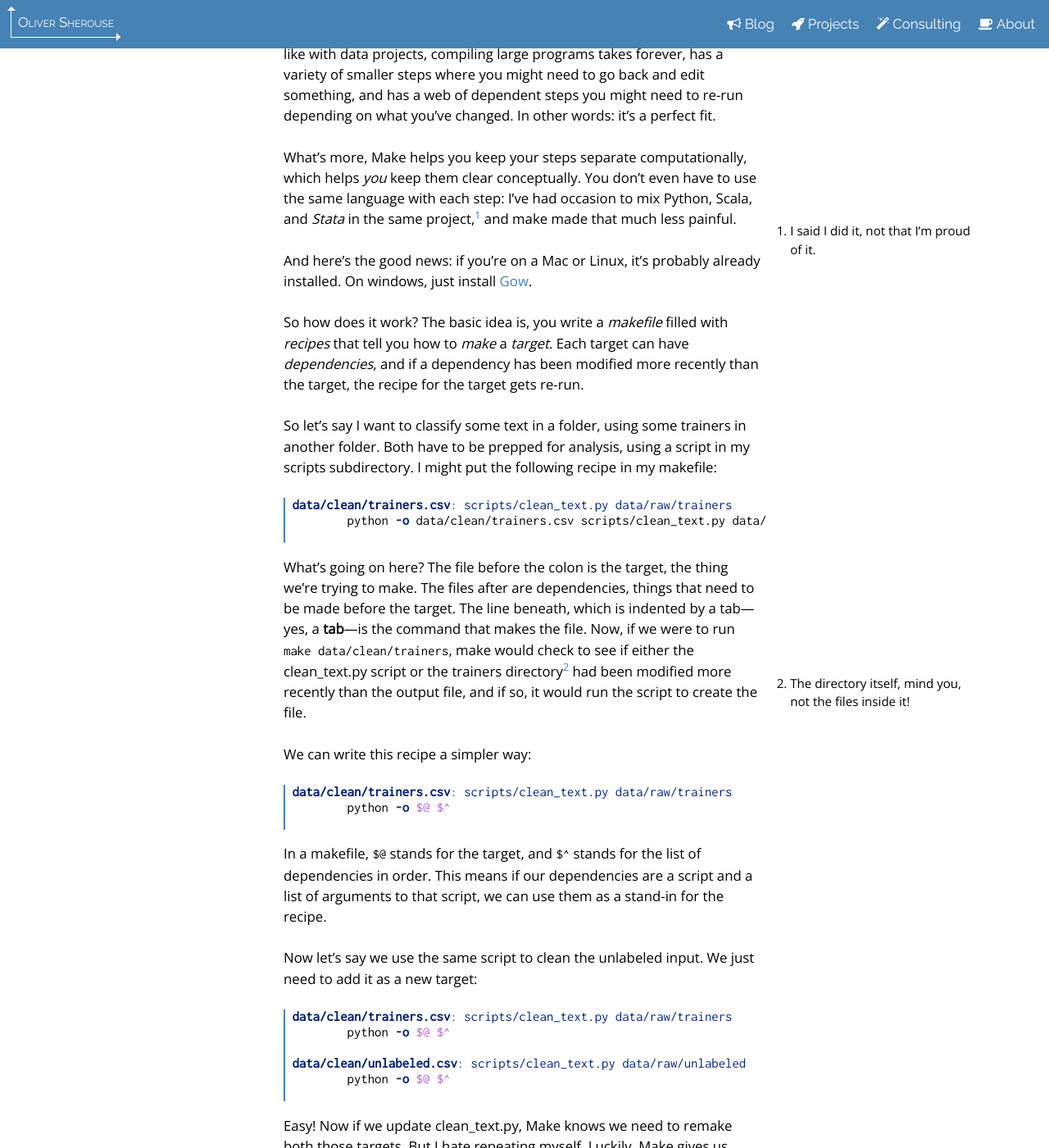
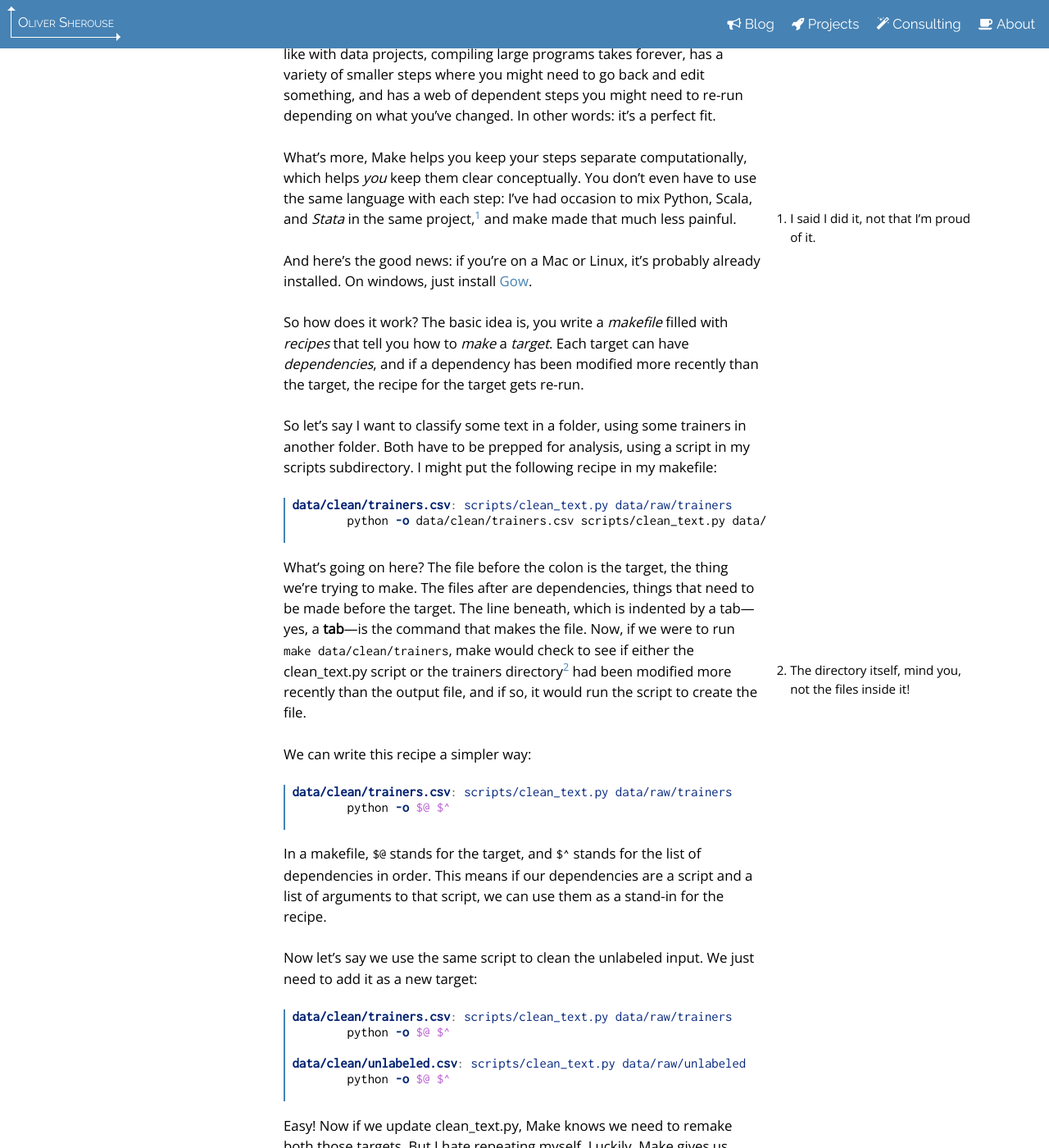
Before and after one commit to OliverSherouse/OliverSherouse.github.io, a Jekyll site: the page built from blog/index.html, in a window 1280 px wide and 1400 px high, scrolled down 2591 px. Shown: the whole window at 82% size. Built offline with Jekyll 4.4.1, drawn with Linux system fonts in a browser that asks for light colours; nearby versions of some CDN libraries; the list of posts is cut into pages by our own code.

Commit message:
Remove extra space in sidenotes

```diff
--- a/css/main.scss
+++ b/css/main.scss
@@ -177,6 +177,10 @@
         margin-left: 2em;
         padding-right: 1em;
         font-size: .9em;
+
+        p:first-child {
+            margin-top: 0;
+        }
     }
     a.reversefootnote {display: none;}
 }
```
